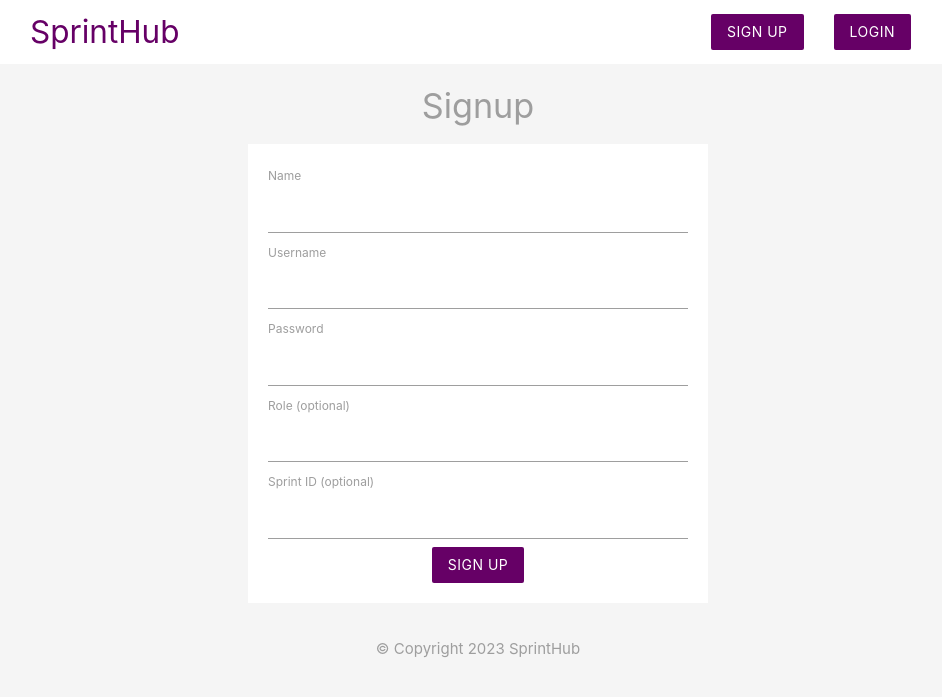
After one commit to AnshulRanjan2004/SprintHub, a PHP site: page /signup.php in a window 1280 px wide. The commit adds this page. Shown: the top 697 px of the page, without its empty margins (162-1104 px from the left). Run offline with PHP 8.4, Linux system fonts and the light colour scheme.

Commit message:
login and signup done

```diff
--- /dev/null
+++ b/Frontend/signup.php
@@ -0,0 +1,107 @@
+<?php
+$name = $username = $password = $role = $sprint_id = '';
+$errors = array('name' => '', 'username' => '', 'password' => '');
+
+if (isset($_POST['submit'])) {
+    // check name
+    if (empty($_POST['name'])) {
+        $errors['name'] = 'Name is required';
+    } else {
+        $name = $_POST['name'];
+        if (!preg_match('/^[a-zA-Z\s]+$/', $name)) {
+            $errors['name'] = 'Name must be letters and spaces only';
+        }
+    }
+
+    // check username
+    if (empty($_POST['username'])) {
+        $errors['username'] = 'Username is required';
+    } else {
+        $username = $_POST['username'];
+        // Additional validation for username (e.g., alphanumeric characters, minimum length):
+        if (!preg_match('/^[a-zA-Z0-9_]{3,20}$/', $username)) {
+            $errors['username'] = 'Username must be 3-20 characters and contain only letters, numbers, and underscores';
+        }
+    }
+
+    // check password
+    if (empty($_POST['password'])) {
+        $errors['password'] = 'Password is required';
+    } else {
+        $password = $_POST['password'];
+        // Additional validation for password (e.g., minimum length, complexity requirements):
+        if (strlen($password) < 8) {
+            $errors['password'] = 'Password must be at least 8 characters long';
+        }
+    }
+
+    $role = $_POST['role'];
+    $sprint_id = $_POST['sprint_id'];
+
+    if (array_filter($errors)) {
+        // Handle errors in the form
+    } else {
+        // Form is valid; you can proceed with registration logic here.
+        // For now, I'm redirecting to the homepage.
+        $conn = mysqli_connect('localhost', 'root', 'Anshul@2004', 'sprinthub');
+
+        if (!$conn) {
+            echo 'Connection error: ' . mysqli_connect_error();
+        } else {
+            // Prepare and execute the SQL INSERT statement
+            $name = mysqli_real_escape_string($conn, $_POST['name']);
+            $username = mysqli_real_escape_string($conn, $_POST['username']);
+            $password = mysqli_real_escape_string($conn,$_POST['password']);
+
+            // Role and sprint_id (optional)
+            $role = mysqli_real_escape_string($conn, $_POST['role']);
+            $sprint_id = mysqli_real_escape_string($conn, $_POST['sprint_id']);
+
+            $sql = "INSERT INTO user (Name, Username, Password, Role, Sprint_ID) VALUES ('$name', '$username', '$password', '$role', '$sprint_id')";
+
+            if (mysqli_query($conn, $sql)) {
+                // Registration successful
+                header('Location: index.php'); // Redirect to the homepage or a success page
+            } else {
+                echo 'Query error: ' . mysqli_error($conn);
+            }
+
+            mysqli_close($conn);
+        }
+    }
+}
+?>
+
+
+<!DOCTYPE html>
+<html>
+    <?php include('templates/header.php'); ?>
+
+    <section class="container grey-text">
+        <h4 class="center">Signup</h4>
+        <form class="white" action="signup.php" method="POST">
+            <label>Name</label>
+            <input type="text" name="name" value="<?php echo htmlspecialchars($name) ?>">
+            <div class="red-text"><?php echo $errors['name']; ?></div>
+            <label>Username</label>
+            <input type="text" name="username" value="<?php echo htmlspecialchars($username) ?>">
+            <div class="red-text"><?php echo $errors['username']; ?></div>
+            <label>Password</label>
+            <input type="password" name="password" value="<?php echo htmlspecialchars($password) ?>">
+            <div class="red-text"><?php echo $errors['password']; ?></div>
+            <!-- Additional fields for role and sprint_id -->
+            <label>Role (optional)</label>
+            <input type="text" name="role" value="<?php echo htmlspecialchars($role) ?>">
+            <!-- You can add additional validation for the "role" field as needed. -->
+            <label>Sprint ID (optional)</label>
+            <input type="text" name="sprint_id" value="<?php echo htmlspecialchars($sprint_id) ?>">
+            <!-- You can add additional validation for the "sprint_id" field as needed. -->
+            <div class="center">
+                <input type="submit" name="submit" value="Sign Up" class="btn brand z-depth-0">
+            </div>
+        </form>
+    </section>
+
+    <?php include('templates/footer.php'); ?>
+
+</html>
--- a/Frontend/templates/header.php
+++ b/Frontend/templates/header.php
@@ -3,25 +3,30 @@
 	<!-- Compiled and minified CSS -->
 	<link rel="stylesheet" href="https://cdnjs.cloudflare.com/ajax/libs/materialize/1.0.0/css/materialize.min.css">
 	<style type="text/css">
-	  .brand{
+		.brand {
 			background: #660066 !important;
 		}
-  	.brand-text{
+
+		.brand-text {
 			color: #660066 !important;
 		}
-  	form{
+
+		form {
 			max-width: 460px;
 			margin: 20px auto;
 			padding: 20px;
 		}
 	</style>
 </head>
+
 <body class="grey lighten-4">
 	<nav class="white z-depth-0">
 		<div class="container">
-      <a href="#" class="brand-logo brand-text">SprintHub</a>
+			<a href="index.php" class="brand-logo brand-text">SprintHub</a>
 			<ul id="nav-mobile" class="right hide-on-small-and-down">
-        <li><a href="#" class="btn brand z-depth-0">Sign Up</a></li>
+				<li><a href="signup.php" class="btn brand z-depth-0">Sign Up</a></li>
+				<li><a href="login.php" class="btn brand z-depth-0">Login</a></li>
 			</ul>
 		</div>
 	</nav>
+</body>
```
Also changed, not shown: Frontend/add.php (deleted, +0 -71 lines), Frontend/admin.php (added, +12 -0 lines), Frontend/index.php (+102 -2 lines), Frontend/login.php (added, +92 -0 lines), Frontend/user.php (added, +12 -0 lines). Lines whose indentation alone changed are shown as unchanged.
